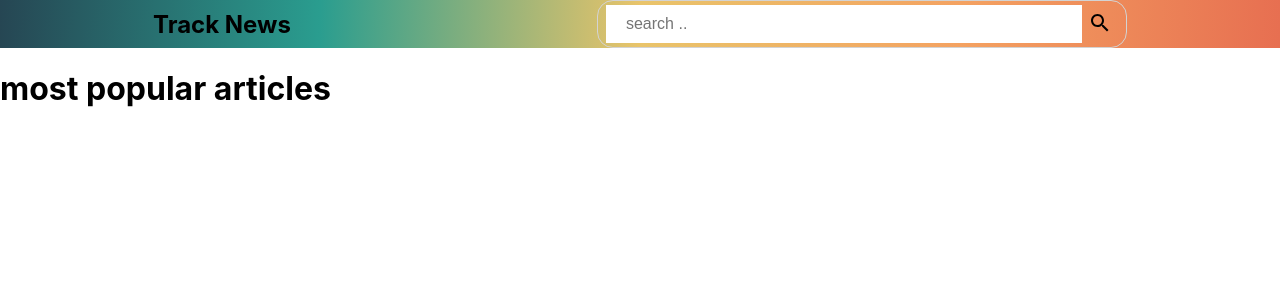
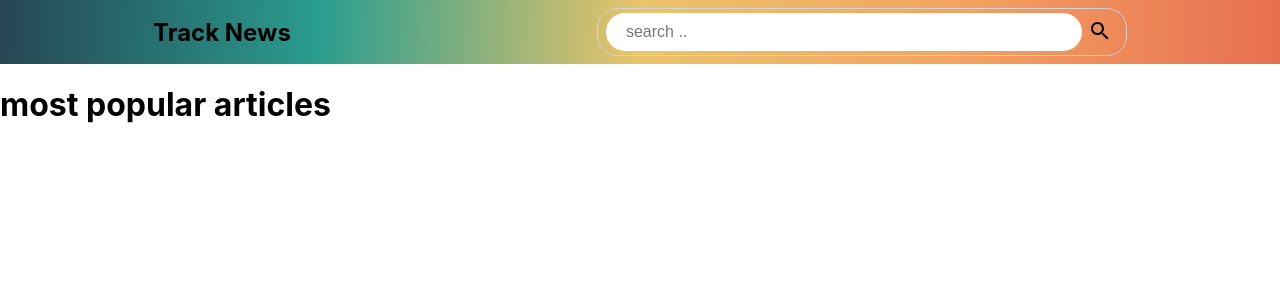
Before and after one commit to hellomohitsangwan/Track-news, a React (Create React App) app: page / in a window 1280 px wide. Shown: the top 300 px of the page. Built offline with nearby package versions, Linux system fonts and the light colour scheme.

Commit message:
header styling

```diff
--- a/src/Components/components.css
+++ b/src/Components/components.css
@@ -80,7 +80,7 @@
   border: 1px solid lightgray;
   height: 30px;
   padding: 8px 8px;
-  border-radius: 16px;
+  border-radius: 20px;
   width: 40vw;
   /* margin: 0 auto; simple trick to center the element */
   /* margin-top: 40px; */
@@ -88,6 +88,8 @@
   /* flex-direction: row; */
 }
 .search-box-input > input {
+  /* background-color: transparent; */
+  border-radius: 20px;
   width: 16vw;
   flex: 1;
   padding: 10px 20px;
@@ -102,6 +104,7 @@
   border: none;
 }
 .header {
+  height: 64px;
   display: flex;
   flex-direction: row;
   align-items: center;
```
